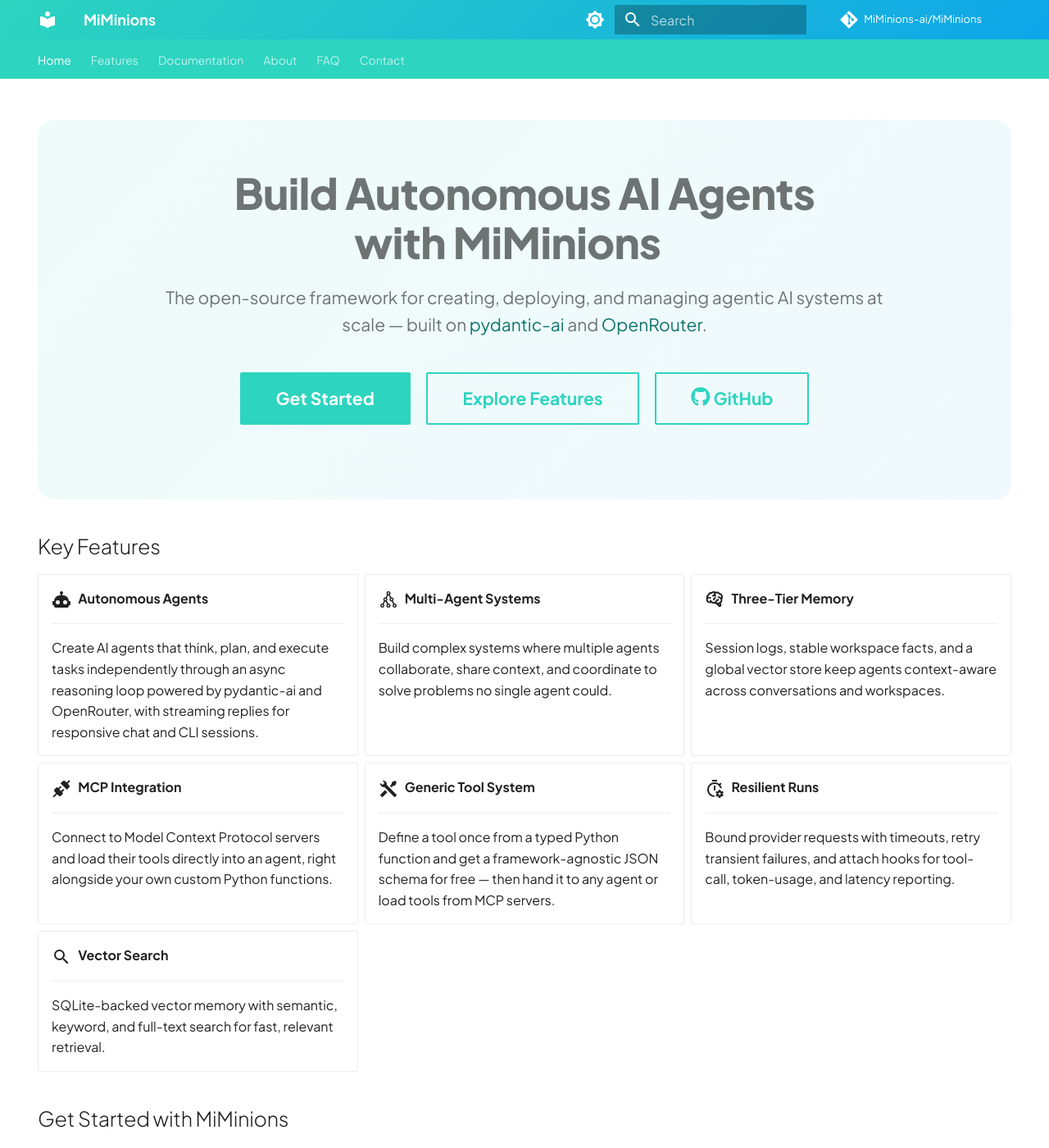
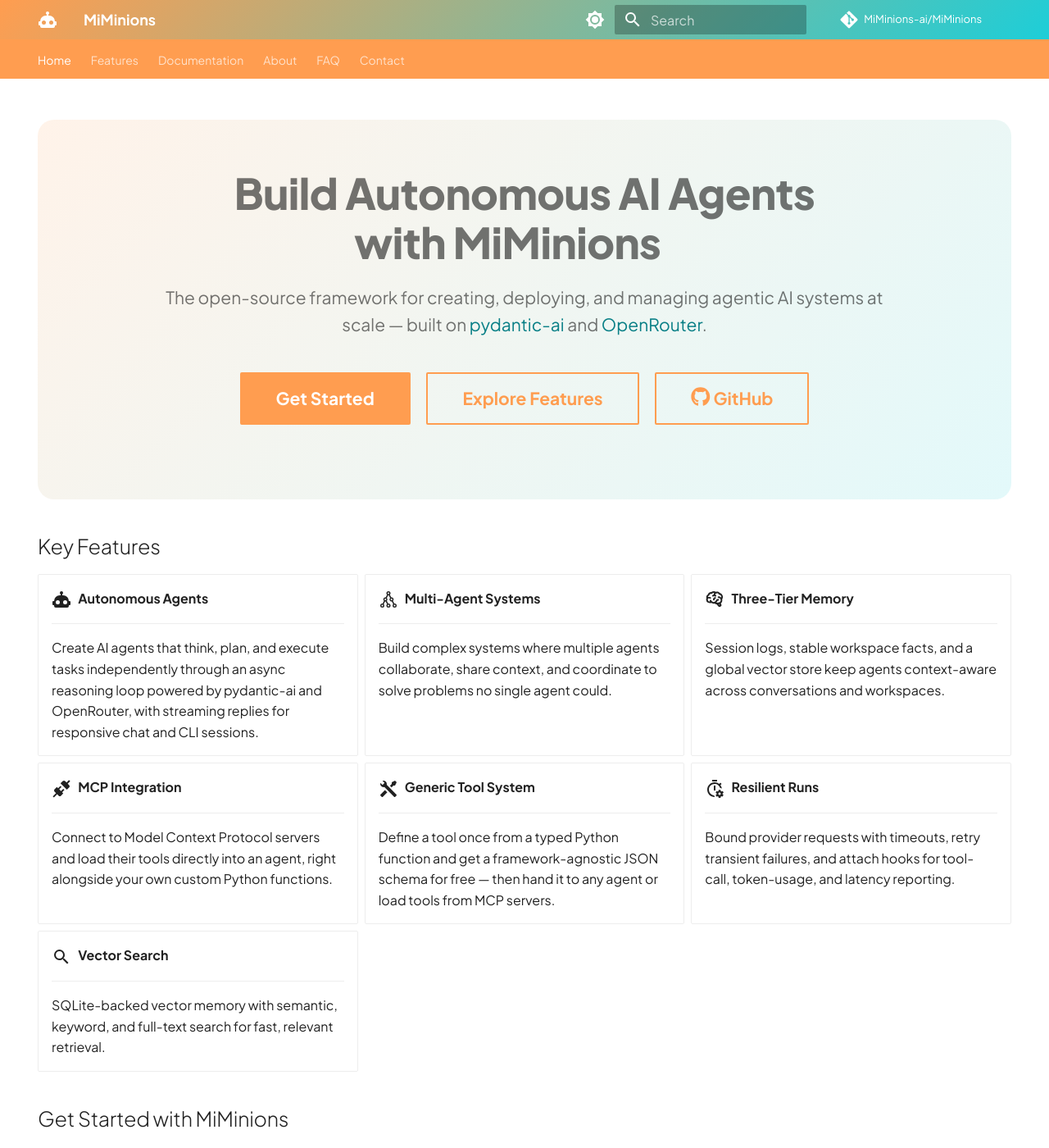
Before and after one commit to MiMinions-ai/MiMinions, an MkDocs documentation site: the page built from docs/index.md, in a window 1280 px wide and 1400 px high. Shown: the whole window at 82% size. Built offline with MkDocs 1.6.1 and Material for MkDocs 9.7.7, drawn with Linux system fonts in a browser that asks for light colours; comment, search, counter and statistics services are not loaded.

Commit message:
Add custom header and update styles for improved documentation layout

```diff
--- /dev/null
+++ b/docs/overrides/partials/header.html
@@ -0,0 +1,66 @@
+{% set class = "md-header" %}
+{% if "navigation.tabs.sticky" in features %}
+  {% set class = class ~ " md-header--shadow md-header--lifted" %}
+{% elif "navigation.tabs" not in features %}
+  {% set class = class ~ " md-header--shadow" %}
+{% endif %}
+<header class="{{ class }}" data-md-component="header">
+  <nav class="md-header__inner md-grid" aria-label="{{ lang.t('header') }}">
+    <a href="{{ nav.homepage.url | url }}" title="{{ config.site_name | e }}" class="md-header__button md-logo" aria-label="{{ config.site_name }}" data-md-component="logo">
+      {% include "partials/logo.html" %}
+    </a>
+    <label class="md-header__button md-icon" for="__drawer">
+      {% set icon = config.theme.icon.menu or "material/menu" %}
+      {% include ".icons/" ~ icon ~ ".svg" %}
+    </label>
+    <div class="md-header__title" data-md-component="header-title">
+      <div class="md-header__ellipsis">
+        <div class="md-header__topic">
+          <a class="md-ellipsis" href="{{ nav.homepage.url | url }}" aria-label="{{ config.site_name }} home">
+            {{ config.site_name }}
+          </a>
+        </div>
+        <div class="md-header__topic" data-md-component="header-topic">
+          <span class="md-ellipsis">
+            {% if page.meta and page.meta.title %}
+              {{ page.meta.title }}
+            {% else %}
+              {{ page.title }}
+            {% endif %}
+          </span>
+        </div>
+      </div>
+    </div>
+    {% if config.theme.palette %}
+      {% if not config.theme.palette is mapping %}
+        {% include "partials/palette.html" %}
+      {% endif %}
+    {% endif %}
+    {% if not config.theme.palette is mapping %}
+      {% include "partials/javascripts/palette.html" %}
+    {% endif %}
+    {% if config.extra.alternate %}
+      {% include "partials/alternate.html" %}
+    {% endif %}
+    {% if "material/search" in config.plugins %}
+      {% set search = config.plugins["material/search"] | attr("config") %}
+      {% if search.enabled %}
+        <label class="md-header__button md-icon" for="__search">
+          {% set icon = config.theme.icon.search or "material/magnify" %}
+          {% include ".icons/" ~ icon ~ ".svg" %}
+        </label>
+        {% include "partials/search.html" %}
+      {% endif %}
+    {% endif %}
+    {% if config.repo_url %}
+      <div class="md-header__source">
+        {% include "partials/source.html" %}
+      </div>
+    {% endif %}
+  </nav>
+  {% if "navigation.tabs.sticky" in features %}
+    {% if "navigation.tabs" in features %}
+      {% include "partials/tabs.html" %}
+    {% endif %}
+  {% endif %}
+</header>
--- a/docs/stylesheets/extra.css
+++ b/docs/stylesheets/extra.css
@@ -1,31 +1,35 @@
-/* MiMinions brand palette — matched from miminions.ai landing.css */
+/* MiMinions documentation palette */
 
 @import url('https://fonts.googleapis.com/css2?family=Plus+Jakarta+Sans:wght@400;500;600;700;800&display=swap');
 
 :root {
-  --md-primary-fg-color:        #2DD4BF;
-  --md-primary-fg-color--light: #5ee8d8;
-  --md-primary-fg-color--dark:  #1ba394;
-  --md-accent-fg-color:         #0EA5E9;
-  --md-accent-fg-color--transparent: #0EA5E910;
+  --md-primary-fg-color:        #FF9D50;
+  --md-primary-fg-color--light: #FFBF8A;
+  --md-primary-fg-color--dark:  #D97832;
+  --md-accent-fg-color:         #1DCED8;
+  --md-accent-fg-color--transparent: #1DCED820;
+  --md-default-bg-color:        #FFF9D8;
+  --md-typeset-mark-color:      #55E07E66;
 
   --md-text-font: "Plus Jakarta Sans", sans-serif;
   --md-code-font: "Fira Code", "Monaco", "Consolas", monospace;
 }
 
-/* Light scheme: the light brand teal is unreadable as a link color on white,
-   so links use teal-700 from the same Tailwind family (passes WCAG AA) */
+/* Darken cyan links against the cream canvas for readable body copy. */
 [data-md-color-scheme="default"] {
-  --md-typeset-a-color: #0f766e;
+  --md-typeset-a-color: #087F86;
 }
 
-/* Dark (slate) scheme — yellow accent matches the site's hover/CTA accent */
+/* Dark scheme keeps the warm primary and bright interactive accent visible. */
 [data-md-color-scheme="slate"] {
-  --md-primary-fg-color:        #2DD4BF;
-  --md-primary-fg-color--light: #5ee8d8;
-  --md-primary-fg-color--dark:  #1ba394;
-  --md-accent-fg-color:         #FDE047;
-  --md-accent-fg-color--transparent: #FDE04710;
+  --md-primary-fg-color:        #FF9D50;
+  --md-primary-fg-color--light: #FFBF8A;
+  --md-primary-fg-color--dark:  #D97832;
+  --md-accent-fg-color:         #1DCED8;
+  --md-accent-fg-color--transparent: #1DCED820;
+  --md-default-bg-color:        #182727;
+  --md-default-fg-color:        #FFF9D8;
+  --md-typeset-a-color:         #55E07E;
 }
 
 /* Code blocks — light scheme keeps Material's light code styling so the
@@ -41,17 +45,16 @@
   --md-code-fg-color: #e5e7eb;
 }
 
-/* Nav header gradient — mirrors the site's CTA gradient */
+/* Use the warm brand color as the visual anchor for site navigation. */
 .md-header {
-  background: linear-gradient(135deg, #2DD4BF 0%, #0EA5E9 100%);
+  background: linear-gradient(135deg, #FF9D50 0%, #1DCED8 100%);
 }
 
-/* Active nav tabs — yellow text on the teal tab bar is unreadable (~1.4:1),
-   so keep white text and carry the yellow accent as an underline instead */
+/* Keep tab labels readable and use green for the active state. */
 .md-tabs__link--active,
 .md-tabs__link:hover {
   color: #ffffff;
-  box-shadow: inset 0 -2px 0 #FDE047;
+  box-shadow: inset 0 -2px 0 #55E07E;
 }
 
 /* ── Homepage hero ───────────────────────────────────────────── */
@@ -60,8 +63,8 @@
   padding: 3rem 1rem 2.5rem;
   margin: 0 0 1rem;
   background: linear-gradient(135deg,
-    var(--md-primary-fg-color--transparent, #2DD4BF14) 0%,
-    var(--md-accent-fg-color--transparent, #0EA5E914) 100%);
+    var(--md-primary-fg-color--transparent, #FF9D5020) 0%,
+    var(--md-accent-fg-color--transparent, #1DCED820) 100%);
   border-radius: 1rem;
 }
 
@@ -107,7 +110,7 @@
 /* ── Feature/use-case category badge ─────────────────────────── */
 .feature-badge {
   display: inline-block;
-  background: linear-gradient(135deg, #2DD4BF 0%, #0EA5E9 100%);
+  background: linear-gradient(135deg, #55E07E 0%, #1DCED8 100%);
   color: #ffffff !important;
   font-size: 0.7rem;
   font-weight: 600;
--- a/mkdocs.yml
+++ b/mkdocs.yml
@@ -6,6 +6,9 @@
 
 theme:
   name: material
+  custom_dir: docs/overrides
+  icon:
+    logo: material/robot
   palette:
     - scheme: default
       primary: custom
```
